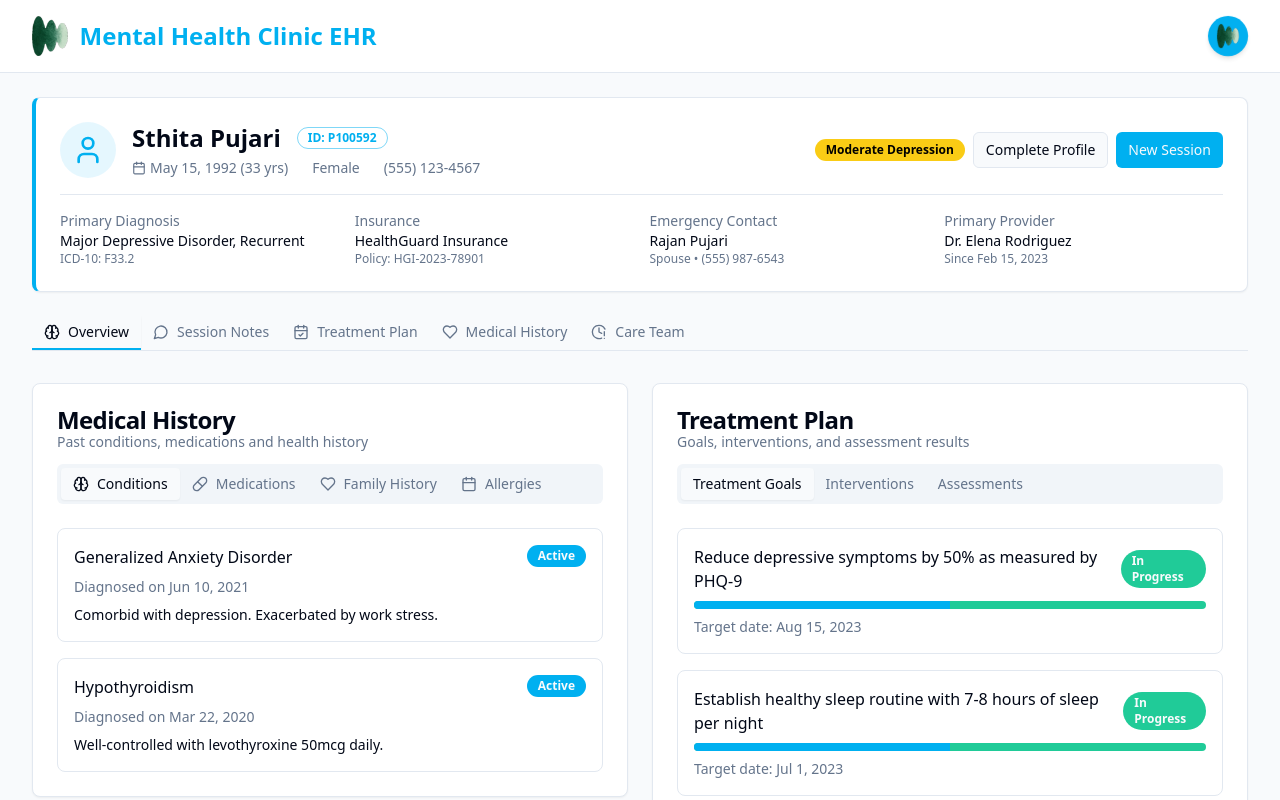
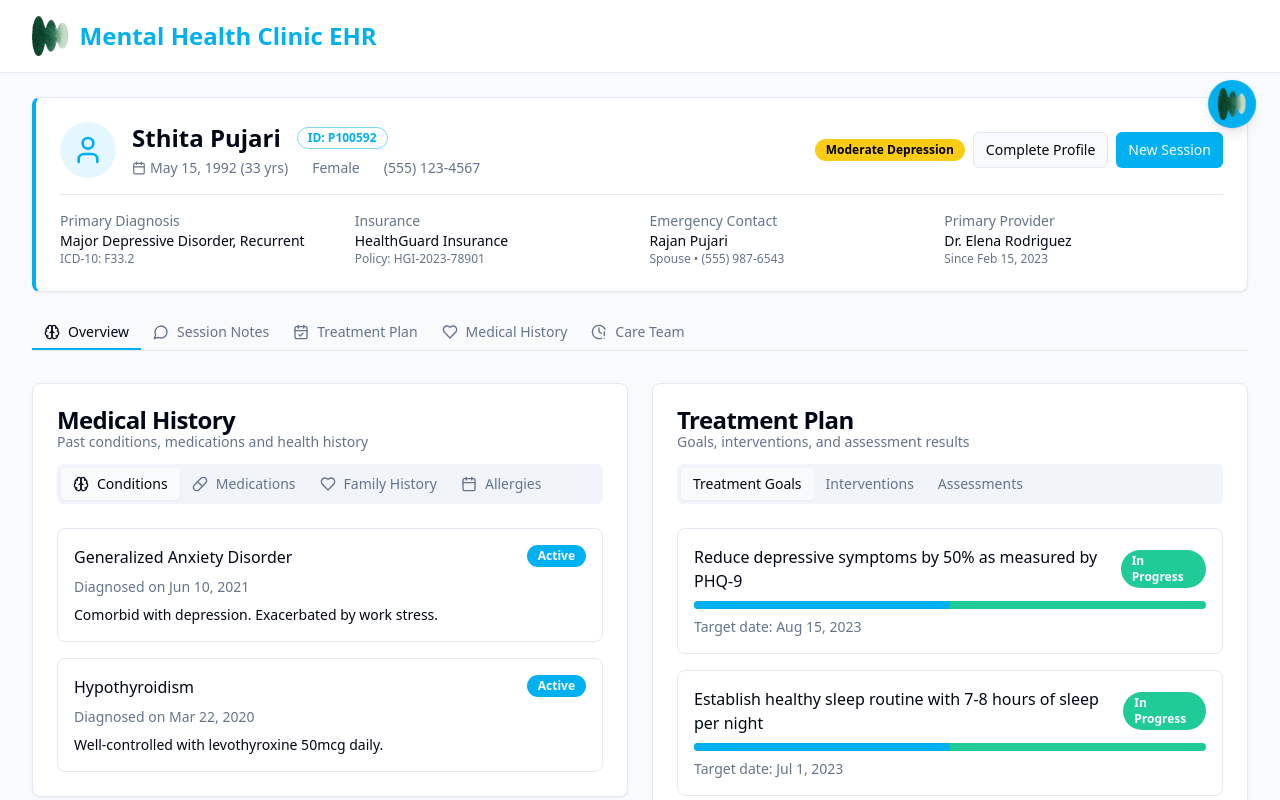
Before and after one commit to mhaihq/sthita-mental-haven, a React (Vite) app: page / in a window 1280 px wide. Shown: the top 800 px of the page. Built offline with nearby package versions, Linux system fonts and the light colour scheme.

Commit message:
Reverted to commit 46c39d250ffa0a82774a97381de3224b41be8844

```diff
--- a/src/pages/Index.tsx
+++ b/src/pages/Index.tsx
@@ -1,3 +1,4 @@
+
 import React, { useState } from 'react';
 import { Tabs, TabsContent, TabsList, TabsTrigger } from "@/components/ui/tabs";
 import { patientData } from '@/data/patientData';
@@ -31,18 +32,21 @@ const Index = () => {
               />
               <h1 className="text-2xl font-bold text-primary">Mental Health Clinic EHR</h1>
             </div>
+          </div>
+        </div>
+      </header>
 
-            {/* Moved sidebar trigger to header */}
+      {/* Floating sidebar trigger button with Hana logo and pulse animation */}
       <Sheet open={isSidebarOpen} onOpenChange={setIsSidebarOpen}>
         <SheetTrigger asChild>
           <button
-                  className="flex items-center justify-center w-10 h-10 bg-primary rounded-full shadow-md hover:bg-primary/90 transition-colors pulse-animation"
+            className="fixed top-20 right-6 z-50 flex items-center justify-center w-12 h-12 bg-primary rounded-full shadow-lg hover:bg-primary/90 transition-colors pulse-animation"
             aria-label="Open sidebar"
           >
             <img
               src="/lovable-uploads/8bd12f77-f027-47b9-a41c-a780b6ec54d0.png"
               alt="Hana Clinic Logo"
-                    className="h-6 w-6 object-contain"
+              className="h-8 w-8 object-contain"
             />
           </button>
         </SheetTrigger>
@@ -235,9 +239,6 @@ const Index = () => {
           </div>
         </SheetContent>
       </Sheet>
-          </div>
-        </div>
-      </header>
 
       <main className="container py-6">
         <PatientHeader patient={patientData} />
```
Lines whose indentation alone changed are shown as unchanged.
